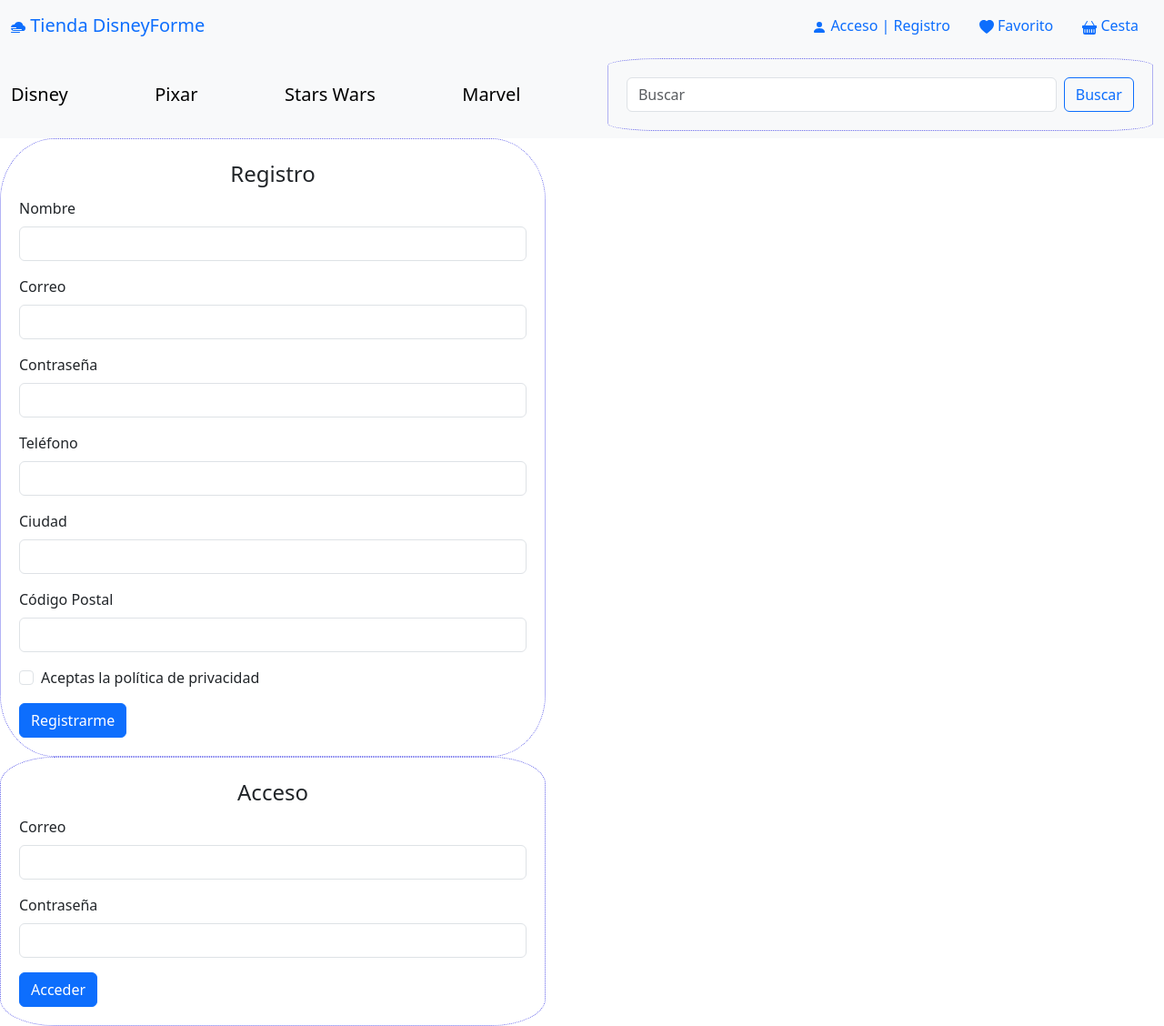
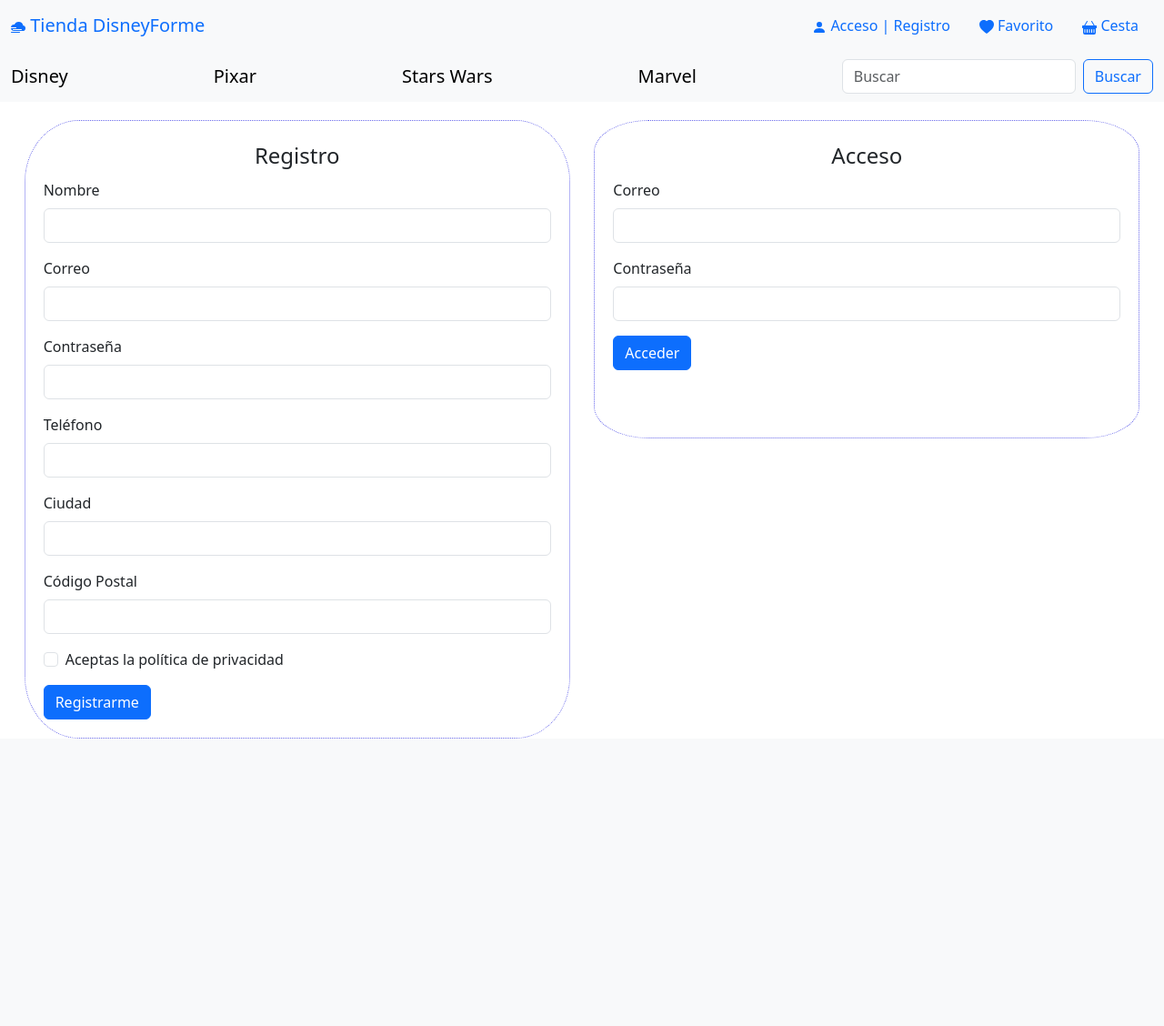
Before and after one commit to SandraArnaz/Tienda_Disneily, a PHP site: page /formUsarios.php in a window 1280 px wide. Shown: the whole page at 91% size. After the commit the page ends 812 px from the top, so only its background shows below. Run offline with PHP 8.4, Linux system fonts and the light colour scheme.

Commit message:
Colocacion con css

```diff
--- a/CSS/estiloFormulario.css
+++ b/CSS/estiloFormulario.css
@@ -1,5 +1,6 @@
-form {
+.enmarcar {
 
+    margin-top: 20px;
     width: 600px;
     padding: 20px;
     border: dotted 1px rgb(105, 105, 235);
@@ -8,5 +9,13 @@ form {
 }
 
 legend{
+
     text-align: center;
+
 }
+
+#formulario2{
+
+    height: 350px;
+
+}
--- a/formUsarios.php
+++ b/formUsarios.php
@@ -24,7 +24,9 @@
 
     </header>
 
-    <form action="" method="post" id="formulario1">
+    <div class="d-flex justify-content-evenly">
+
+        <form action="" method="post" id="formulario1" class="enmarcar">
 
             <legend>Registro </legend>
 
@@ -81,7 +83,7 @@
 
         </form>
 
-    <form action="" method="post" id="formulario2">
+        <form action="" method="post" id="formulario2" class="enmarcar">
 
             <legend>Acceso </legend>
 
@@ -104,7 +106,7 @@
 
         </form>
 
-
+    </div>
 
       <!-- Popper JS Bootstap -->
       <script src="https://cdn.jsdelivr.net/npm/@popperjs/core@2.11.6/dist/umd/popper.min.js"
```
Lines whose indentation alone changed are shown as unchanged.
